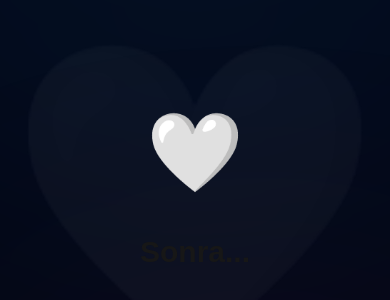
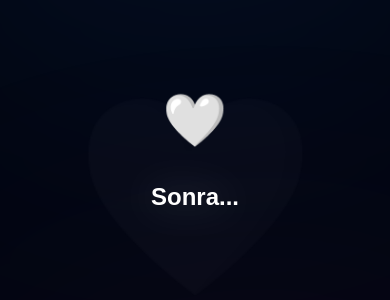
Before and after one commit to ugurcandan777/project-omrusum, a Next.js app: page /surprise in a window 390 px wide. Shown: the part 226-526 px from the top of the page. Built offline with nearby package versions, Linux system fonts and the light colour scheme.

Commit message:
Optimize opening scene for iPhone

```diff
--- a/components/OpeningScene.tsx
+++ b/components/OpeningScene.tsx
@@ -53,7 +53,7 @@ export default function OpeningScene({ onFinish }: Props) {
     <div className="fixed inset-0 z-[999] overflow-hidden bg-[#020611]">
 
       {/* Işıklar */}
-      <div className="absolute -top-60 left-1/2 -translate-x-1/2 w-[700px] h-[700px] rounded-full bg-blue-500/10 blur-[180px]" />
+      <div className="absolute -top-40 left-1/2 -translate-x-1/2 w-[450px] h-[450px] md:w-[700px] md:h-[700px] rounded-full bg-blue-500/10 blur-[140px] md:blur-[180px]" />
 
       <div className="absolute bottom-[-250px] right-[-120px] w-[500px] h-[500px] rounded-full bg-pink-500/10 blur-[160px]" />
 
@@ -62,9 +62,10 @@ export default function OpeningScene({ onFinish }: Props) {
        <div
   className="
     heartbeat
-            text-[280px]
+    text-[180px]
+    sm:text-[220px]
     md:text-[420px]
-            opacity-[0.04]
+    opacity-[0.025]
     select-none
   "
 >
@@ -73,11 +74,11 @@ export default function OpeningScene({ onFinish }: Props) {
       </div>
 
       {/* İçerik */}
-      <div className="relative z-10 flex flex-col items-center justify-center h-full px-8 text-center">
+      <div className="relative z-10 flex flex-col items-center justify-center h-full px-6 text-center -mt-10 md:mt-0">
 
         {!showButton ? (
           <>
-            <div className="heartbeat text-7xl mb-10">
+            <div className="heartbeat text-5xl md:text-7xl mb-8">
               🤍
             </div>
 
@@ -85,11 +86,15 @@ export default function OpeningScene({ onFinish }: Props) {
   key={step}
   className="
     animate-fade-in
-                text-3xl
+    text-2xl
+    sm:text-3xl
     md:text-5xl
     font-semibold
     leading-relaxed
     max-w-3xl
+    text-white
+    drop-shadow-[0_0_20px_rgba(255,255,255,.25)]
+    px-6
   "
 >
               {scenes[Math.min(step, scenes.length - 1)]}
```
Lines whose indentation alone changed are shown as unchanged.
